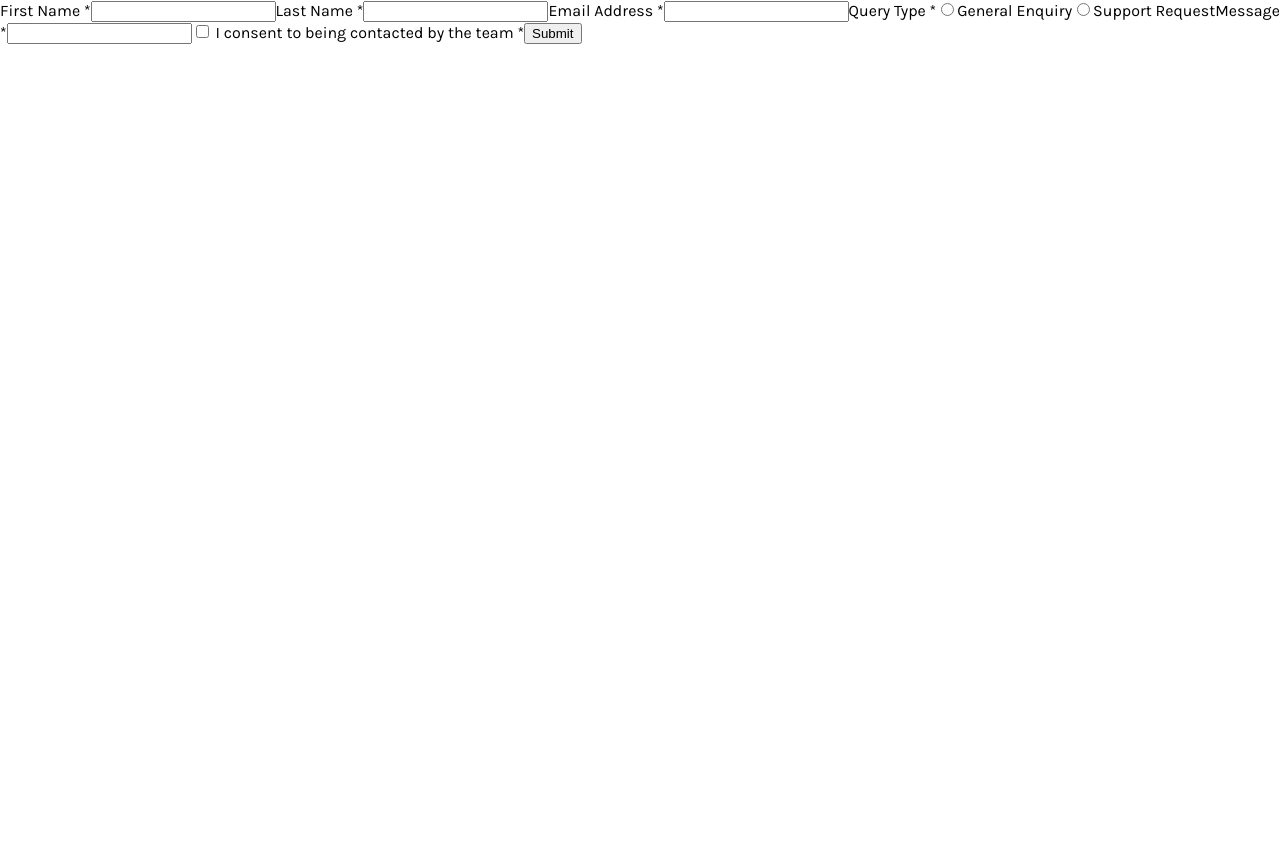
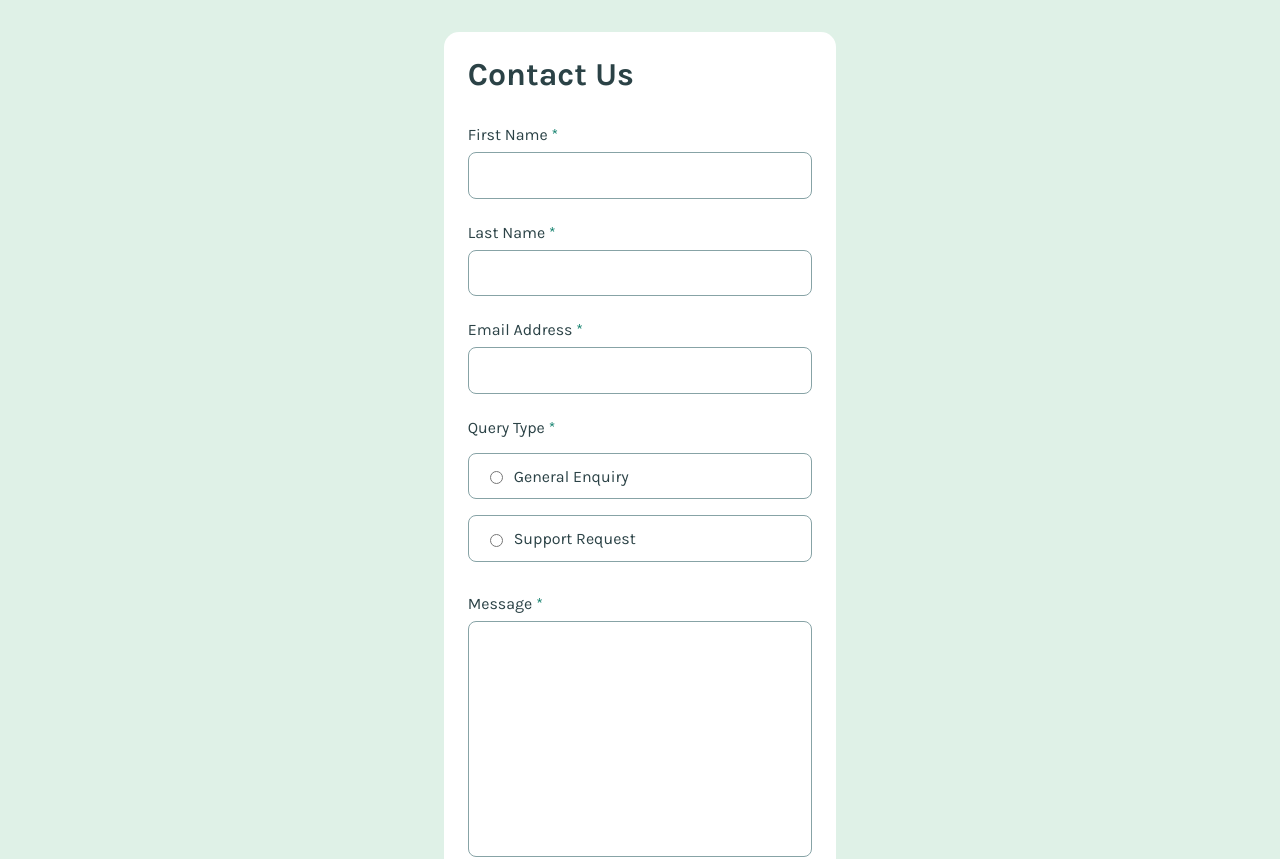
Before and after one commit to Gbw699/contact-form-frontend-mentor, an Angular app: page / in a window 1280 px wide. Shown: the top 859 px of the page. Before the commit the page ends 800 px from the top, so only its background shows below. Built offline with nearby package versions, Linux system fonts and the light colour scheme.

Commit message:
FEAT enhance contact form UI; add styling, validation messages, and mixins

```diff
--- /dev/null
+++ b/src/_mixins.scss
@@ -0,0 +1,12 @@
+@mixin margin-space-between-form-controls {
+  margin-top: 1.5rem;
+  margin-bottom: 0.5rem;
+}
+
+@mixin input-padding {
+  padding: 0.8rem 1rem;
+  font-size: 16px;
+  font-family: "Karla", sans-serif;
+  border: 1px solid hsl(186, 15%, 59%);
+  border-radius: 8px;
+}
--- a/src/app/app.component.html
+++ b/src/app/app.component.html
@@ -1,29 +1,65 @@
-<form [formGroup]="formGroup" (ngSubmit)="onSubmit()">
-  <label for="first-name">First Name <span>*</span></label>
-  <input type="text" id="first-name" formControlName="firstName" />
-  @if (formGroup.controls.firstName.errors !== null &&
+@let $Red = "hsl(0, 66%, 54%)"; @let $Grey500= "hsl(186, 15%, 59%)";
+
+<form class="container" [formGroup]="formGroup" (ngSubmit)="onSubmit()">
+  <h1 class="title">Contact Us</h1>
+
+  <label class="label" for="first-name">First Name <span>*</span></label>
+  <input
+    class="input"
+    type="text"
+    id="first-name"
+    formControlName="firstName"
+    [style.borderColor]="
+      formGroup.controls.firstName.invalid &&
+      formGroup.controls.firstName.touched
+        ? $Red
+        : $Grey500
+    "
+  />
+  @if (formGroup.controls.firstName.invalid &&
   formGroup.controls.firstName.touched) {
-  <p>This field is required</p>
+  <p class="error-message">This field is required</p>
   }
 
-  <label for="last-name">Last Name <span>*</span></label>
-  <input type="text" id="last-name" formControlName="lastName" />
-  @if (formGroup.controls.lastName.errors !== null &&
+  <label class="label" for="last-name">Last Name <span>*</span></label>
+  <input
+    class="input"
+    type="text"
+    id="last-name"
+    formControlName="lastName"
+    [style.borderColor]="
+      formGroup.controls.lastName.invalid && formGroup.controls.lastName.touched
+        ? $Red
+        : $Grey500
+    "
+  />
+  @if (formGroup.controls.lastName.invalid &&
   formGroup.controls.lastName.touched) {
-  <p>This field is required</p>
+  <p class="error-message">This field is required</p>
   }
 
-  <label for="email">Email Address <span>*</span></label>
-  <input type="email" id="email" formControlName="email" />
-  @if (formGroup.controls.email.errors !== null &&
-  formGroup.controls.email.touched) { @if
-  (formGroup.controls.email.errors["email"]) {
-  <p>Please enter a valid email address</p>
+  <label class="label" for="email">Email Address <span>*</span></label>
+  <input
+    class="input"
+    type="email"
+    id="email"
+    formControlName="email"
+    [style.borderColor]="
+      formGroup.controls.email.invalid && formGroup.controls.email.touched
+        ? $Red
+        : $Grey500
+    "
+  />
+  @if (formGroup.controls.email.invalid && formGroup.controls.email.touched) {
+  @if (formGroup.controls.email.errors?.["email"]) {
+  <p class="error-message">Please enter a valid email address</p>
   } @else {
-  <p>This field is required</p>
+  <p class="error-message">This field is required</p>
   } }
 
-  <label for="queryType">Query Type <span>*</span></label>
+  <label class="label" for="queryType">Query Type <span>*</span></label>
+  <div class="radio-input-container">
+    <div class="radio-input-label-container">
       <input
         type="radio"
         name="queryType"
@@ -32,6 +68,8 @@
         formControlName="queryType"
       />
       <label for="general-enquiry">General Enquiry</label>
+    </div>
+    <div class="radio-input-label-container">
       <input
         type="radio"
         name="queryType"
@@ -40,26 +78,42 @@
         formControlName="queryType"
       />
       <label for="support-request">Support Request</label>
-  @if (formGroup.controls.queryType.errors !== null &&
+    </div>
+  </div>
+  @if (formGroup.controls.queryType.invalid &&
   formGroup.controls.queryType.touched) {
-  <p>Please select a query type</p>
+  <p class="error-message">Please select a query type</p>
   }
 
-  <label for="message">Message <span>*</span></label>
-  <input type="textArea" id="message" formControlName="message" />
-  @if (formGroup.controls.message.errors !== null &&
-  formGroup.controls.message.touched) {
-  <p>This field is required</p>
+  <label class="label" for="message">Message <span>*</span></label>
+  <textarea
+    class="text-area"
+    type="textArea"
+    id="message"
+    formControlName="message"
+    [style.borderColor]="
+      formGroup.controls.message.invalid && formGroup.controls.message.touched
+        ? $Red
+        : $Grey500
+    "
+  ></textarea>
+  @if (formGroup.controls.message.invalid && formGroup.controls.message.touched)
+  {
+  <p class="error-message">This field is required</p>
   }
 
+  <div class="checkbox-input-container">
     <input type="checkbox" id="consent" formControlName="consent" />
     <label for="consent">
       I consent to being contacted by the team <span>*</span></label
     >
-  @if (formGroup.controls.consent.errors !== null &&
-  formGroup.controls.consent.touched) {
-  <p>To submit this form, please consent to being contacted</p>
+  </div>
+  @if (formGroup.controls.consent.invalid && formGroup.controls.consent.touched)
+  {
+  <p class="error-message">
+    To submit this form, please consent to being contacted
+  </p>
   }
 
-  <button type="submit">Submit</button>
+  <button class="submit-btn" type="submit">Submit</button>
 </form>
--- a/src/app/app.component.scss
+++ b/src/app/app.component.scss
@@ -0,0 +1,103 @@
+@use "../styles.scss" as s;
+@use "../mixins.scss" as m;
+
+.container {
+  display: flex;
+  flex-direction: column;
+  padding: 1.5rem;
+  background-color: s.$White;
+  border-radius: 15px;
+  .title {
+    margin: 0;
+    margin-bottom: 0.5rem;
+    font-weight: 700;
+  }
+  .label {
+    @include m.margin-space-between-form-controls;
+    span {
+      color: s.$Green600;
+    }
+  }
+  .input {
+    @include m.input-padding;
+    &:hover {
+      cursor: pointer;
+      border-color: hsl(169, 82%, 27%) !important;
+    }
+    &:focus {
+      cursor: pointer;
+      border-color: hsl(169, 82%, 27%) !important;
+    }
+    &:focus-visible {
+      outline: none;
+    }
+  }
+  .radio-input-container {
+    margin: 0.5rem 0;
+    display: flex;
+    flex-direction: column;
+    gap: 1rem;
+    .radio-input-label-container {
+      @include m.input-padding;
+      display: flex;
+      align-items: center;
+      gap: 0.5rem;
+      &:hover {
+        cursor: pointer;
+      }
+      input {
+        &:hover {
+          cursor: pointer;
+        }
+      }
+      label {
+        width: 100%;
+        &:hover {
+          cursor: pointer;
+        }
+      }
+    }
+  }
+  .text-area {
+    @include m.input-padding;
+    min-height: 13rem;
+    resize: none;
+    &:hover {
+      cursor: pointer;
+      border-color: hsl(169, 82%, 27%) !important;
+    }
+    &:focus {
+      cursor: pointer;
+      border-color: hsl(169, 82%, 27%) !important;
+    }
+    &:focus-visible {
+      outline: none;
+    }
+  }
+  .checkbox-input-container {
+    @include m.margin-space-between-form-controls;
+    display: flex;
+    align-items: center;
+    gap: 1rem;
+  }
+  .submit-btn {
+    @include m.margin-space-between-form-controls;
+    font-family: "Karla", sans-serif;
+    font-weight: 700;
+    font-size: 16px;
+    color: s.$White;
+    background-color: s.$Green600;
+    border: none;
+    border-radius: 8px;
+    padding: 1rem 0;
+    &:hover {
+      cursor: pointer;
+      background-color: hsl(169, 82%, 10%);
+    }
+  }
+  .error-message {
+    color: s.$Red;
+    margin: 0;
+    margin-top: 0.5rem;
+  }
+}
--- a/src/styles.scss
+++ b/src/styles.scss
@@ -25,4 +25,17 @@ body {
   font-optical-sizing: auto;
   font-weight: 400;
   font-style: normal;
+  font-size: 16px;
+  color: $Grey900;
 }
+
+body {
+  background-color: $Green200;
+  display: flex;
+  justify-content: center;
+  align-items: start;
+}
+
+app-root {
+  margin: 2rem 1rem;
+}
```
Lines whose indentation alone changed are shown as unchanged.
